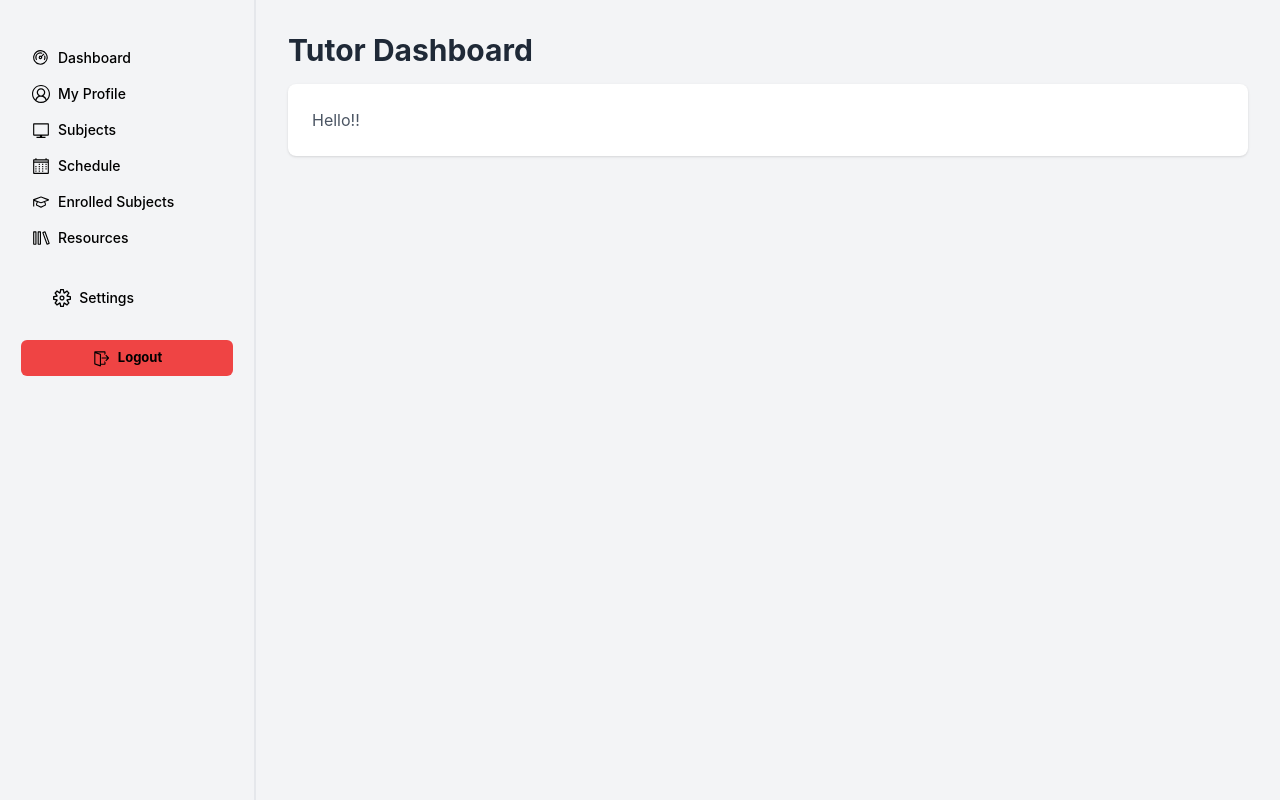
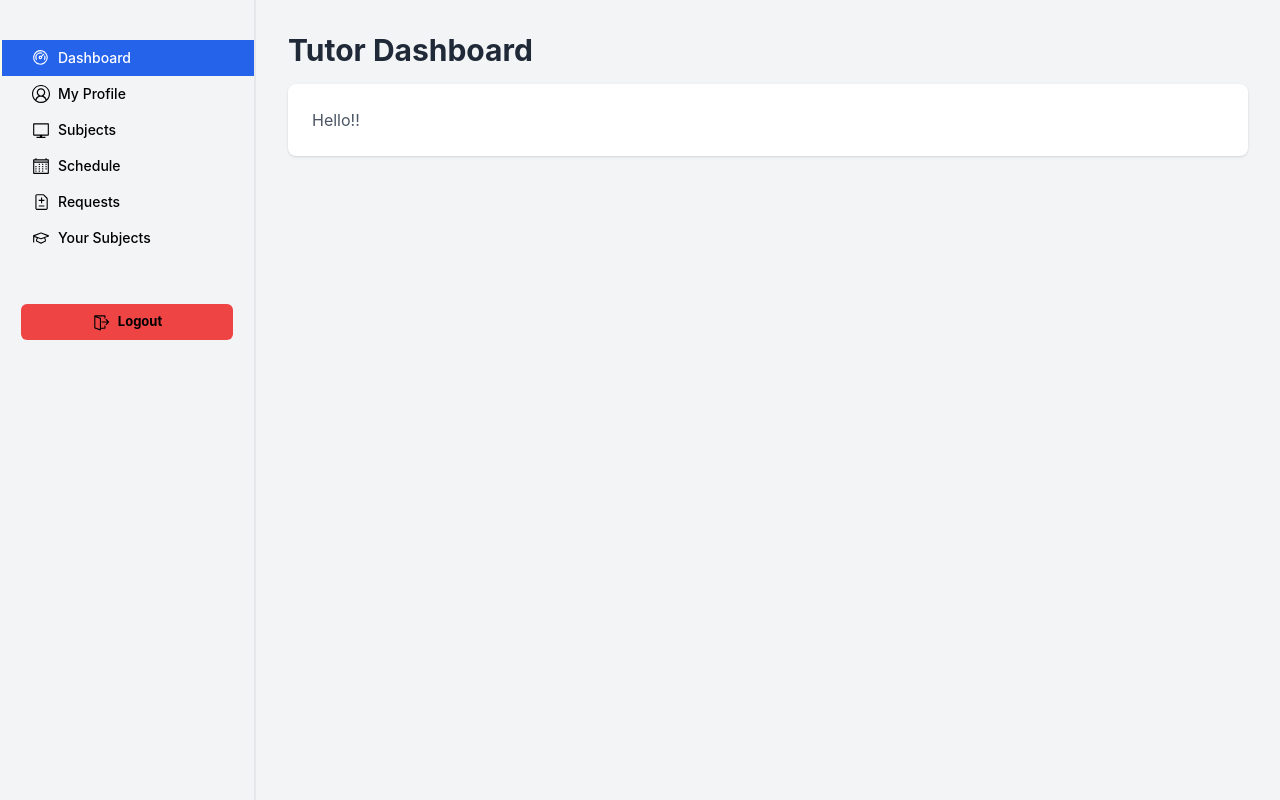
Before and after one commit to musnymubarak/EduLink-Peer-Tutoring-App, a React (Create React App) app in the folder frontend/: page /dashboard/tutor in a window 1280 px wide. Built offline with nearby package versions, Linux system fonts and the light colour scheme.

Commit message:
Removed settings function

```diff
--- a/frontend/src/components/dashboard/Sidebar.js
+++ b/frontend/src/components/dashboard/Sidebar.js
@@ -7,7 +7,7 @@ import { IoMdCloseCircle } from "react-icons/io";
 
 const Sidebar = () => {
     const [clicked, setClicked] = useState(false);
-    const accountType ='student'
+    const accountType ='tutor'
     return(
         <>
             <div className={`flex transition-all ease-out duration-200 min-w-[222px] flex-col border-r-[1px]  border-richblack-700  h-[100%] bg-richblue-800 py-10
@@ -37,10 +37,6 @@ const Sidebar = () => {
                 </div>
 
                 <div className="mx-auto mt-6 mb-6 h-[1px] w-10/12 bg-richblack-600 " >
-                    <div className="flex flex-col">
-                        <SidebarLinks link={{name:"Settings", path:"dashboard/settings"}}  iconName="VscSettingsGear"/>
-                    </div>
-
                     <button className="text-sm font-medium text-richblack-300 "/>
 
                     <div className="flex text-center text-[13px] px-6 py-2 hover:cursor-pointer hover:scale-95 transition-all duration-200 rounded-md font-bold bg-red-500 text-black items-center gap-x-2 justify-center">
```
